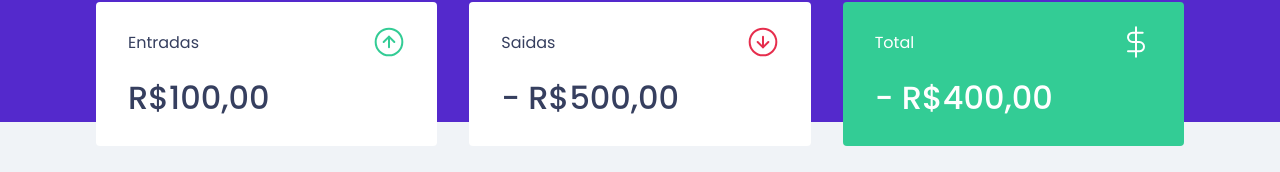
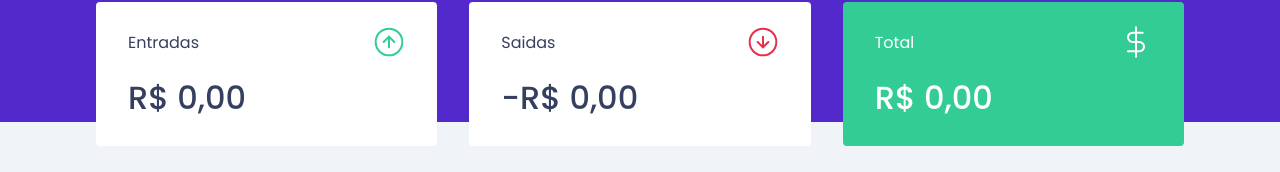
Before and after one commit to ArthurBernardoDev/ignite-Dtmoney, a React (Create React App) app: page / in a window 1280 px wide. Shown: the part 150-322 px from the top of the page. Built offline with nearby package versions, Linux system fonts and the light colour scheme; no server answers; what miragejs would draw is missing.

Commit message:
calculando resumo

```diff
--- a/src/components/Summary/index.tsx
+++ b/src/components/Summary/index.tsx
@@ -6,7 +6,32 @@
 import { TransactionsContext } from "../../TransactionsContext";
 
 export function Summary() {
-    const { transactions } = useContext(TransactionsContext)
+    const { transactions } = useContext(TransactionsContext);
+
+    // const totalDeposits = transactions.reduce((acc, transaction) => {
+    //     if (transaction.type === 'deposit') {
+    //         return acc + transaction.amount;
+    //     }
+
+    //     return acc;
+    // }, 0)
+
+    const summary = transactions.reduce((acc, transaction) => {
+        if (transaction.type === 'deposit') {
+            acc.deposits += transaction.amount;
+            acc.total += transaction.amount
+        } else {
+            acc.withdraws += transaction.amount;
+            acc.total -= transaction.amount;
+        }
+
+        return acc;
+
+    }, {
+        deposits: 0,
+        withdraws: 0,
+        total: 0,
+    })
 
     return (
         <Container>
@@ -15,21 +40,37 @@
                     <p>Entradas</p>
                     <img src={incomeImg} alt="Entradas" />
                 </header>
-                <strong>R$100,00</strong>
+                <strong>
+                    {new Intl.NumberFormat('pt-BR', {
+                        style: 'currency',
+                        currency: 'BRL'
+                    }).format(summary.deposits)}
+                </strong>
             </div>
             <div>
                 <header>
                     <p>Saidas</p>
                     <img src={outcomeImg} alt="Saídas" />
                 </header>
-                <strong> - R$500,00</strong>
+                <strong>
+                    -
+                    {new Intl.NumberFormat('pt-BR', {
+                        style: 'currency',
+                        currency: 'BRL'
+                    }).format(summary.withdraws)}
+                </strong>
             </div>
             <div className="highlight-backgroud">
                 <header>
                     <p>Total</p>
                     <img src={totalImg} alt="Total" />
                 </header>
-                <strong> - R$400,00</strong>
+                <strong>
+                    {new Intl.NumberFormat('pt-BR', {
+                        style: 'currency',
+                        currency: 'BRL'
+                    }).format(summary.total)}
+                </strong>
             </div>
         </Container>
     );
```
